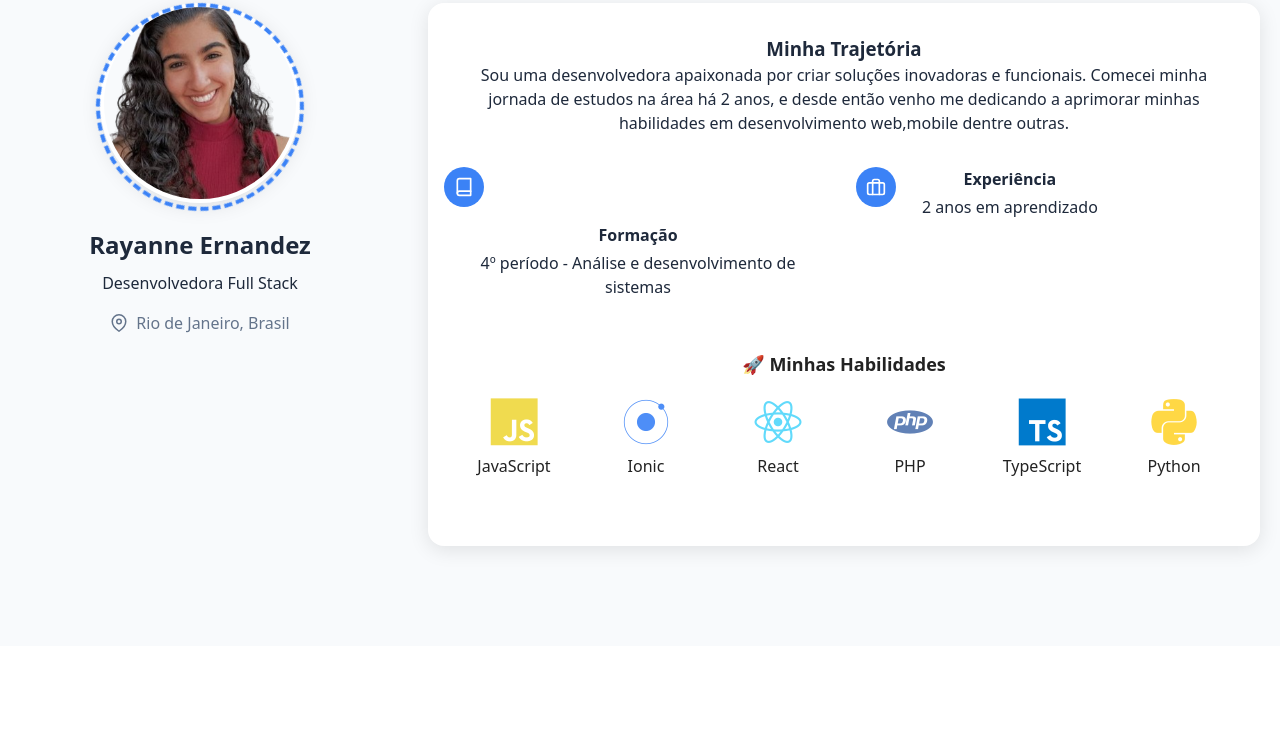
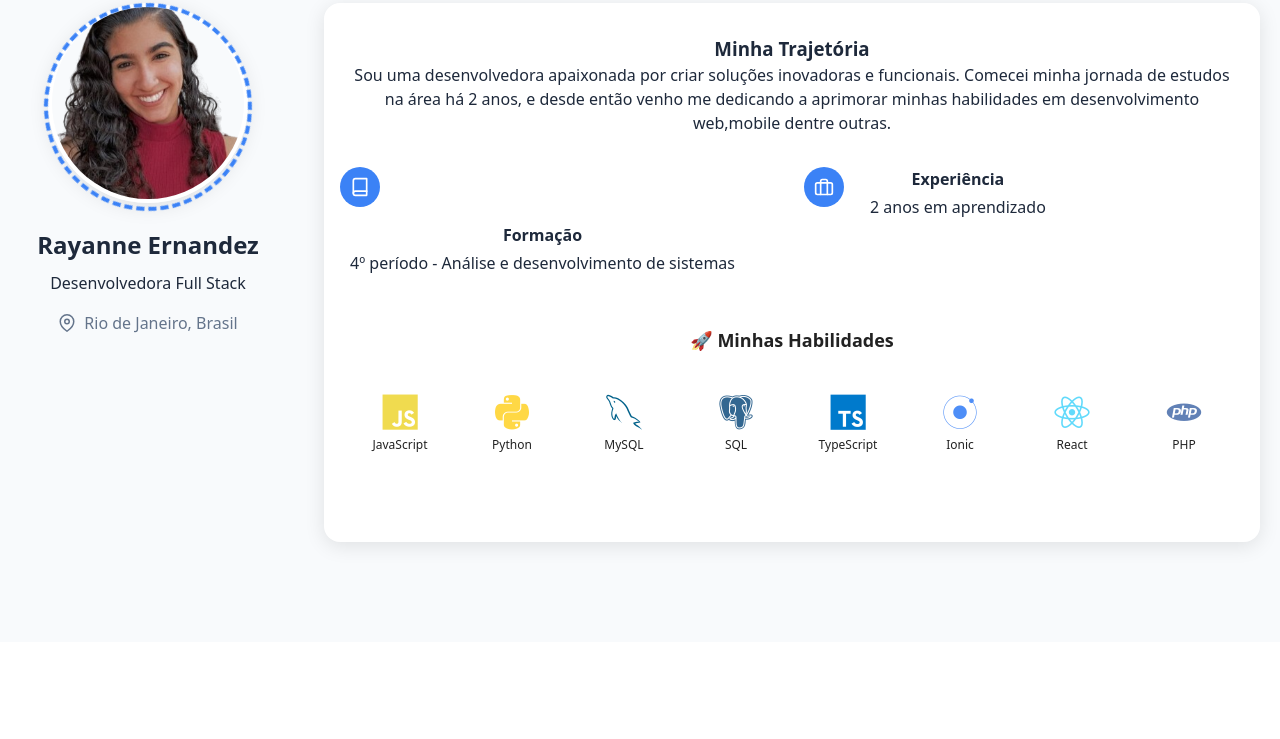
Before and after one commit to rayanneernandez/portifolio, a plain HTML site: page index.html in a window 1280 px wide. Shown: the part 1045-1784 px from the top of the page. Drawn offline with nearby package versions, Linux system fonts and the light colour scheme.

Commit message:
Corrige  adicionando habilidades MySQL e SQL

```diff
--- a/index.html
+++ b/index.html
@@ -130,6 +130,26 @@
                             </div>
 
                             <div class="skill-item">
+                                <i class="devicon-python-plain colored"></i>
+                                <span>Python</span>
+                              </div>
+                              <div class="skill-item">
+                                  <i class="devicon-mysql-plain colored"></i>
+                                  <span>MySQL</span>
+                                </div>
+
+                                <div class="skill-item">
+                                    <i class="devicon-postgresql-plain colored"></i>
+                                    <span>SQL</span>
+
+                                </div>
+
+                                <div class="skill-item">
+                                    <i class="devicon-typescript-plain colored"></i>
+                                    <span>TypeScript</span>
+                                  </div>
+
+                            <div class="skill-item">
                               <i class="devicon-ionic-original colored"></i>
                               <span>Ionic</span>
                             </div>
@@ -144,15 +164,6 @@
                               <span>PHP</span>
                             </div>
 
-                            <div class="skill-item">
-                              <i class="devicon-typescript-plain colored"></i>
-                              <span>TypeScript</span>
-                            </div>
-
-                            <div class="skill-item">
-                              <i class="devicon-python-plain colored"></i>
-                              <span>Python</span>
-                            </div>
                           </div>
                         </div>
                       </section>
--- a/style.css
+++ b/style.css
@@ -1196,32 +1196,49 @@ body {
     display: flex;
     flex-wrap: nowrap;
     gap: 2rem;
-    justify-content: center;
+    justify-content: flex-start; /* Alinha à esquerda para iniciar a rolagem */
     flex-direction: row;
-    overflow-x: auto; /* Adiciona rolagem horizontal se faltar espaço */
+    overflow-x: auto; /* Rolagem horizontal */
     padding-bottom: 1rem;
+    scroll-behavior: smooth;
+    -webkit-overflow-scrolling: touch; /* Suporte suave em iOS */
   }
 
+  .skills-grid::-webkit-scrollbar {
+    display: none; /* Oculta a barra de rolagem no Chrome/Safari */
+  }
 
   .skill-item {
-    width: 100px;
+    flex: 0 0 auto;
+    width: 80px; /* menor que os 100px anteriores */
+    height: 100px; /* define uma altura para padronizar */
     display: flex;
     flex-direction: column;
     align-items: center;
+    justify-content: center;
+    padding: 0.5rem;
+    box-sizing: border-box;
     transition: transform 0.3s;
   }
 
   .skill-item i {
-    font-size: 48px;
-    margin-bottom: 8px;
-    /* Mantém a cor original definida no HTML ou em outro lugar */
+    font-size: 36px; /* ícone menor */
+    margin-bottom: 6px;
   }
 
   .skill-item span {
+    font-size: 12px; /* texto menor */
     font-weight: 500;
-    color: #222; /* Texto preto no claro */
+    color: #222;
+    text-align: center;
     transition: color 0.3s;
   }
+
+  html.dark .skill-item span {
+    color: #fff;
+  }
+
+
 
   html.dark .skill-item span {
     color: #fff; /* Texto branco no escuro */
```
